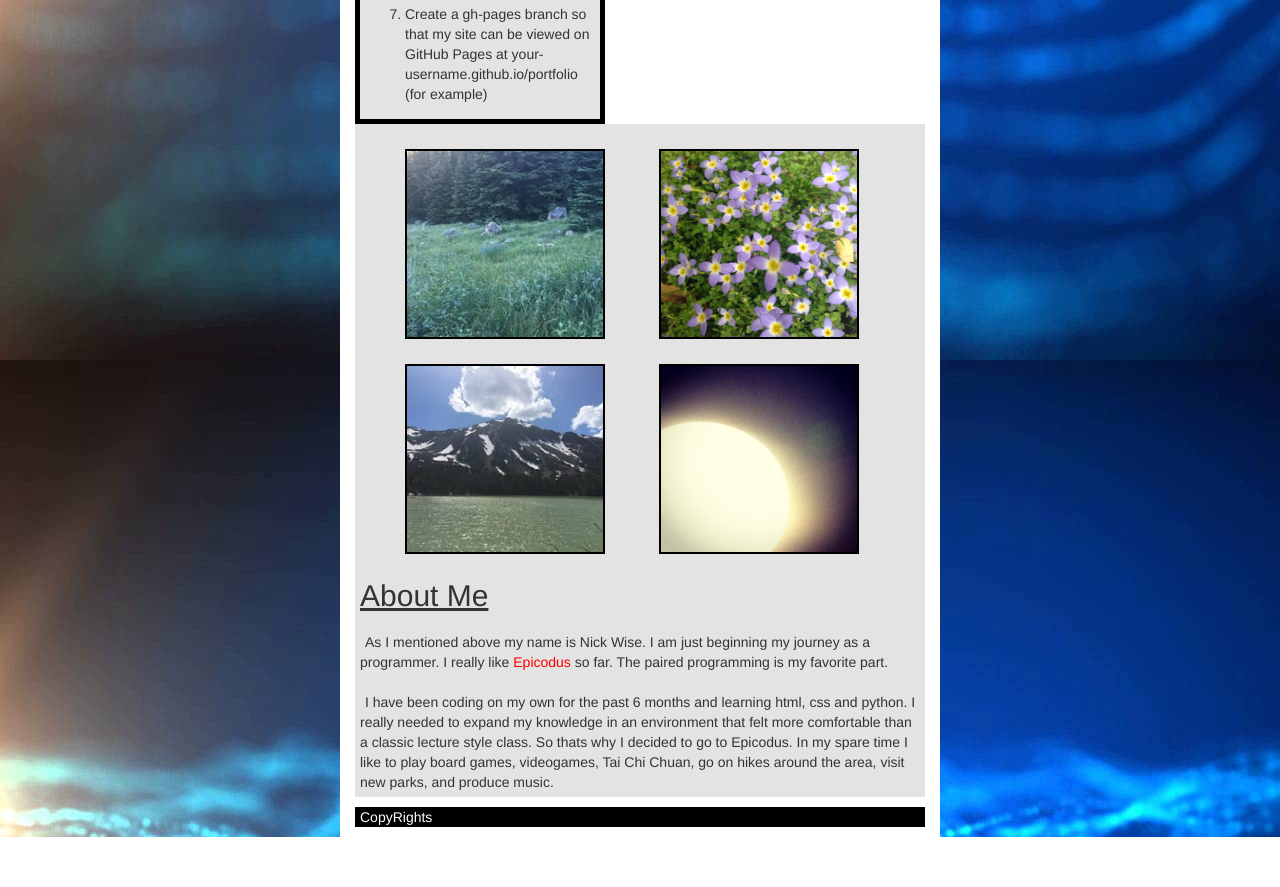
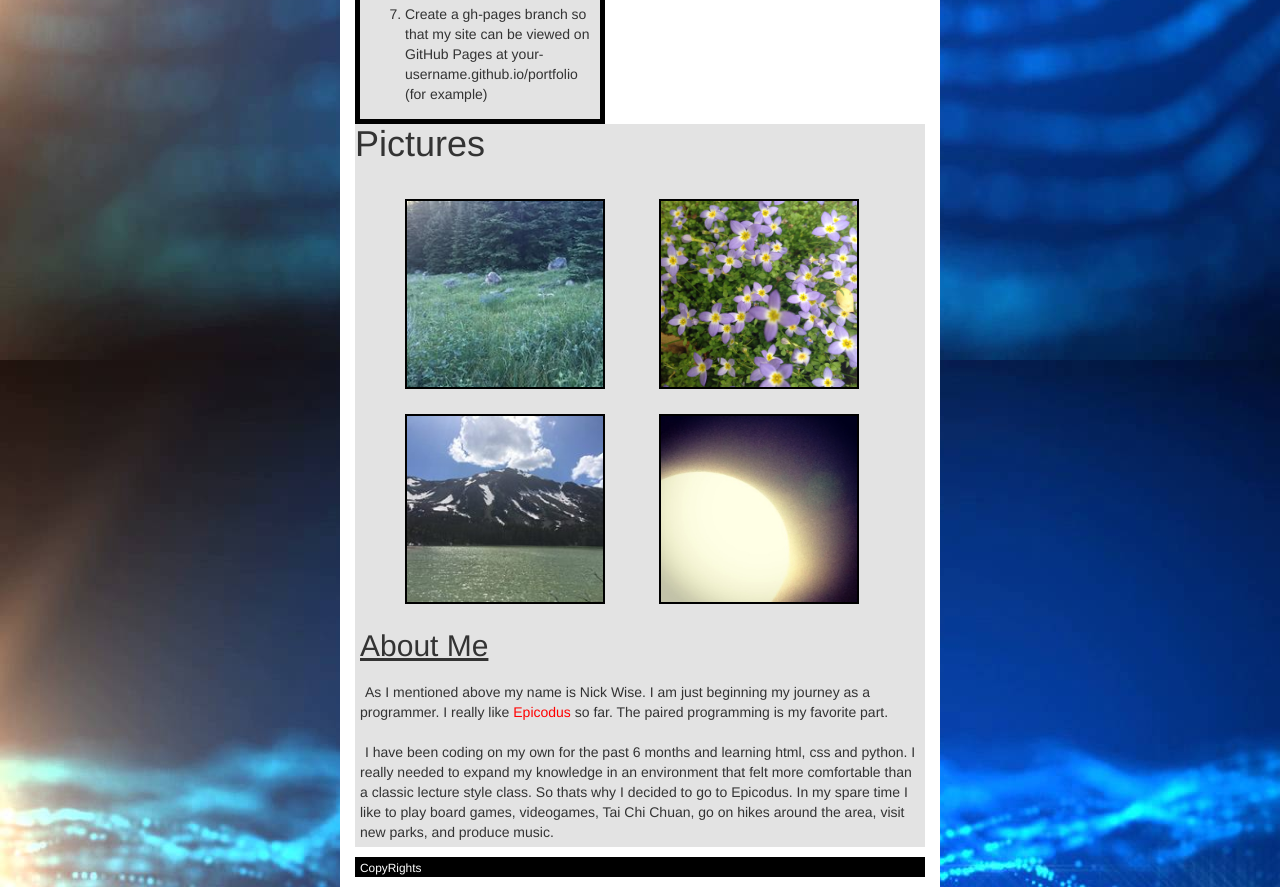
Before and after one commit to YcleptInsan/you-portfolio, a plain HTML site: page index.html in a window 1280 px wide. Shown: the part 720-1607 px from the top of the page. Before the commit the page ends 1557 px from the top, so only its background shows below. Drawn offline with Linux system fonts and the light colour scheme.

Commit message:
updated README with bug.

```diff
--- a/index.html
+++ b/index.html
@@ -6,6 +6,7 @@
     <title>Sample Site</title>
   </head>
   <body>
+
     <div class="container">
 
       <div id="header">
@@ -52,13 +53,17 @@
           </ul>
 
         </div>
+
         <div id="content-2">
+          <h1>Pictures</h1>
           <div class="images">
             <img src="img/field.jpg" alt="field">
             <img src="img/flowers.jpg" alt="flowers">
             <img src="img/mountain-clouds.jpg" alt="clouds">
             <img src="img/sun.jpg" alt="sun">
           </div>
+
+
 
           <h2>About Me</h2>
 
@@ -68,9 +73,9 @@
         </div>
 
         <div id="footer">
-          <p>CopyRights </p>
+          <p><small>CopyRights</small></p>
         </div>
-
+        <audio source="audio/As_I_Walk_You_To_Your_Death.mp3" </audio>
     </div>
   </body>
 </html>
```
Also changed, not shown: 3 other files.
